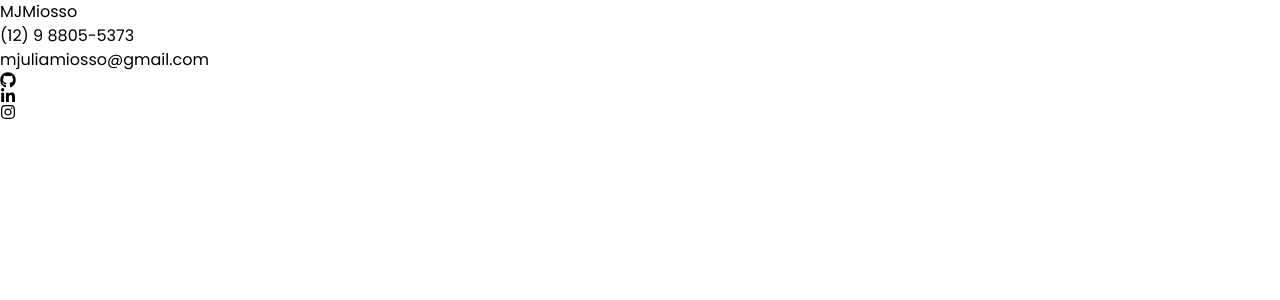
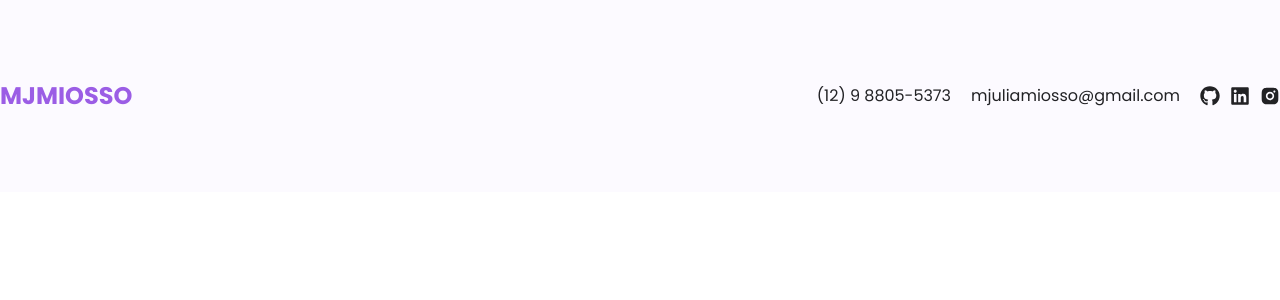
Before and after one commit to mjuliamiosso/portfolio-mjmiosso, a React (Vite) app: page / in a window 1280 px wide. Shown: the top 300 px of the page. Built offline with nearby package versions, Linux system fonts and the light colour scheme.

Commit message:
style (footer): styles

```diff
--- a/src/components/Footer.tsx
+++ b/src/components/Footer.tsx
@@ -1,27 +1,43 @@
-import { FaGithub, FaLinkedinIn, FaInstagram } from "react-icons/fa";
+// Icones
+import { RiInstagramFill } from "react-icons/ri";
+import { FaLinkedin, FaGithub } from "react-icons/fa";
 
 const Footer = () => {
   return (
-    <footer>
-      <p>MJMiosso</p>
-      <div>
+    <footer className="bg-[var(--color-primary-ghost)]">
+      <div className="container mx-auto flex flex-col items-center gap-10 py-20  lg:flex-row lg:justify-between">
+        <p className="uppercase text-[var(--color-primary)] font-bold text-2xl">
+          MJMiosso
+        </p>
+        <div className="flex flex-col items-center gap-5 text-[var(--color-text-primary)] text-base lg:flex-row">
           <p>(12) 9 8805-5373</p>
           <a href="mailto:mjuliamiosso@gmail.com" target="_blank">
             mjuliamiosso@gmail.com
           </a>
-        <div>
-          <a href="https://github.com/mjuliamiosso" target="_blank">
+          {/* Icones */}
+          <div className="flex gap-2.5 text-xl">
+            <a
+              href="https://github.com/mjuliamiosso"
+              target="_blank"
+              className="hover:text-[var(--color-primary)] transition"
+            >
               <FaGithub />
             </a>
             <a
               href="https://www.linkedin.com/in/maria-julia-miosso/"
               target="_blank"
+              className="hover:text-[var(--color-primary)] transition"
             >
-            <FaLinkedinIn />
+              <FaLinkedin />
             </a>
-          <a href="https://www.instagram.com/mjmiosso/" target="_blank">
-            <FaInstagram />
+            <a
+              href="https://www.instagram.com/mjmiosso/"
+              target="_blank"
+              className="hover:text-[var(--color-primary)] transition"
+            >
+              <RiInstagramFill />
             </a>
+          </div>
         </div>
       </div>
     </footer>
--- a/src/index.css
+++ b/src/index.css
@@ -15,3 +15,7 @@
     --color-primary-light: rgb(155, 93, 229, .2);
     --color-primary-ghost: rgb(155, 93, 229, .03);
 }
+
+.transition{
+  transition: all 200ms ease-in-out;
+}
```
Also changed, not shown: 1 other file (tests, documents, lock files or other folders). Lines whose indentation alone changed are shown as unchanged.
